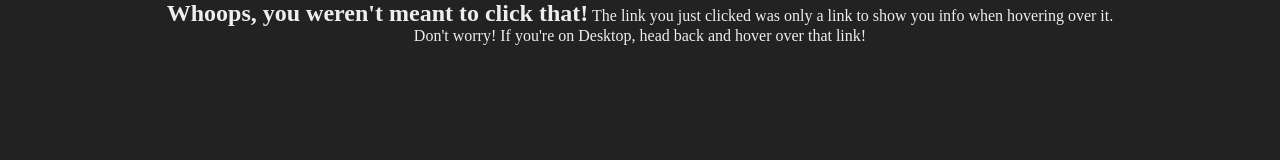
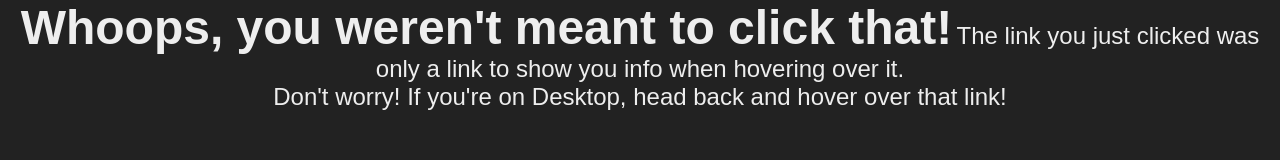
Before and after one commit to NoahTheNerd/hover-me, a plain HTML site: page index.html in a window 1280 px wide. Drawn offline with Linux system fonts and the light colour scheme.

Commit message:
Update index.html

```diff
--- a/index.html
+++ b/index.html
@@ -4,13 +4,13 @@
     </head>
     <body style="margin: 0; background-color: #222; color: #eee">
         <div class="center-contents">
-            <div>
-                <b>Whoops, you weren't meant to click that!</b>
-                <span>The link you just clicked was only a link to show you info when hovering over it.<br>Don't worry! If you're on Desktop, head back and hover over that link!</span>
-            </div>
+            <b>Whoops, you weren't meant to click that!</b>
+            <span>The link you just clicked was only a link to show you info when hovering over it.<br>Don't worry! If you're on Desktop, head back and hover over that link!</span>
         </div>
     </body>
     <style>
+        @import url('https://fonts.googleapis.com/css2?family=Be+Vietnam+Pro:ital,wght@0,100;0,200;0,300;0,400;0,500;0,600;0,700;0,800;0,900;1,100;1,200;1,300;1,400;1,500;1,600;1,700;1,800;1,900&display=swap')
+
         .center-contents {
             display: flex;
             align-items: center;
@@ -18,13 +18,17 @@
         }
 
         b {
+            font-size: 48px;
+        }
+
+        span {
             font-size: 24px;
         }
 
         body {
             background-color: #222
             color: #eee;
-            font-family: 'Be Vietnam Pro';
+            font-family: 'Be Vietnam Pro', sans-serif;
             text-align: center;
         }
     </style>
```
